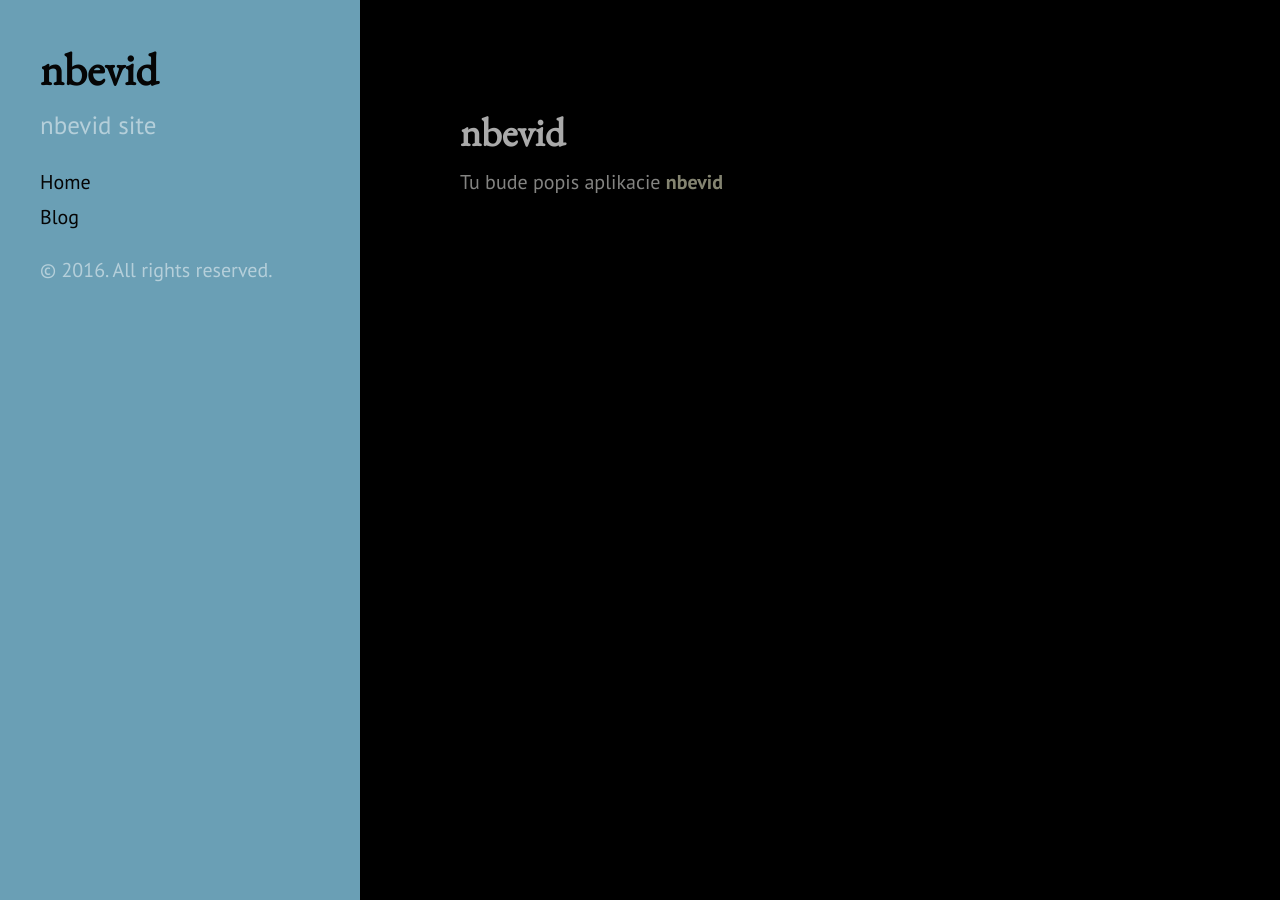
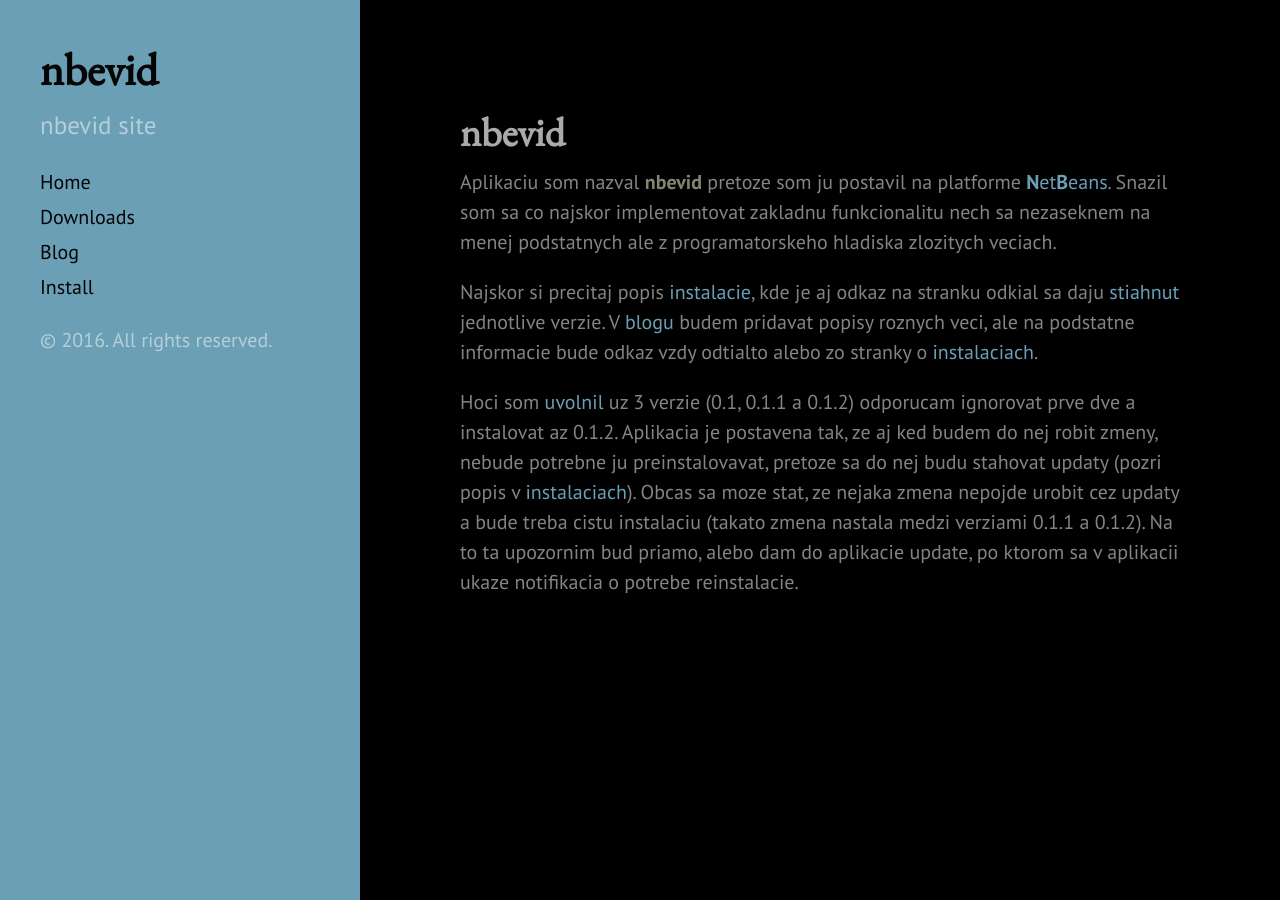
Before and after one commit to mox-tryer/nbevid, a Jekyll site: the page built from index.md, in a window 1280 px wide. Built offline with Jekyll 4.4.1, drawn with Linux system fonts in a browser that asks for light colours.

Commit message:
Rozpisany popis verzii a instalacii.

```diff
--- a/_config.yml
+++ b/_config.yml
@@ -33,4 +33,4 @@ markdown: kramdown
 
 permalink: /blog/:year/:month/:day/:title
 
-paginate:         5
+#paginate:         5
--- a/_layouts/post.html
+++ b/_layouts/post.html
@@ -14,7 +14,7 @@ layout: default
     {% for post in site.related_posts limit:3 %}
       <li>
         <h3>
-          <a href="{{ post.url }}">
+          <a href="{{ site.baseurl }}{{ post.url  | remove_first: '/' }}">
             {{ post.title }}
             <small>{{ post.date | date_to_string }}</small>
           </a>
--- /dev/null
+++ b/_posts/2016-10-28-v0.1.2.markdown
@@ -0,0 +1,6 @@
+---
+layout: post
+title:  "Verzia 0.1.2"
+date:   2016-10-28 16:59:00 +0200
+categories: nbevid version
+---
--- a/index.md
+++ b/index.md
@@ -4,4 +4,11 @@ layout: default
 
 # nbevid
 
-Tu bude popis aplikacie __nbevid__
+Aplikaciu som nazval __nbevid__ pretoze som ju postavil na platforme [**N**et**B**eans](https://netbeans.org/features/platform/){:target="_blank"}. Snazil som sa co najskor implementovat zakladnu funkcionalitu nech sa nezaseknem na menej podstatnych ale z programatorskeho hladiska zlozitych veciach.
+
+Najskor si precitaj popis [instalacie](install), kde je aj odkaz na stranku odkial sa daju [stiahnut](downloads) jednotlive verzie. V [blogu](blog) budem pridavat popisy roznych veci, ale na podstatne informacie bude odkaz vzdy odtialto
+alebo zo stranky o [instalaciach](install).
+
+Hoci som [uvolnil](downloads) uz 3 verzie (0.1, 0.1.1 a 0.1.2) odporucam ignorovat prve dve a instalovat az 0.1.2. Aplikacia je postavena tak, ze aj ked budem do nej robit zmeny, nebude potrebne ju preinstalovavat,
+pretoze sa do nej budu stahovat updaty (pozri popis v [instalaciach](install)). Obcas sa moze stat, ze nejaka zmena nepojde urobit cez updaty a bude treba cistu instalaciu (takato zmena nastala medzi verziami 0.1.1 a 0.1.2).
+Na to ta upozornim bud priamo, alebo dam do aplikacie update, po ktorom sa v aplikacii ukaze notifikacia o potrebe reinstalacie.
```
Also changed, not shown: _posts/2016-10-24-welcome-to-jekyll.markdown (deleted, +0 -25 lines), _posts/2016-10-28-welcome-to-nbevid.markdown (added, +11 -0 lines), downloads.md (added, +19 -0 lines), install.md (added, +21 -0 lines).
